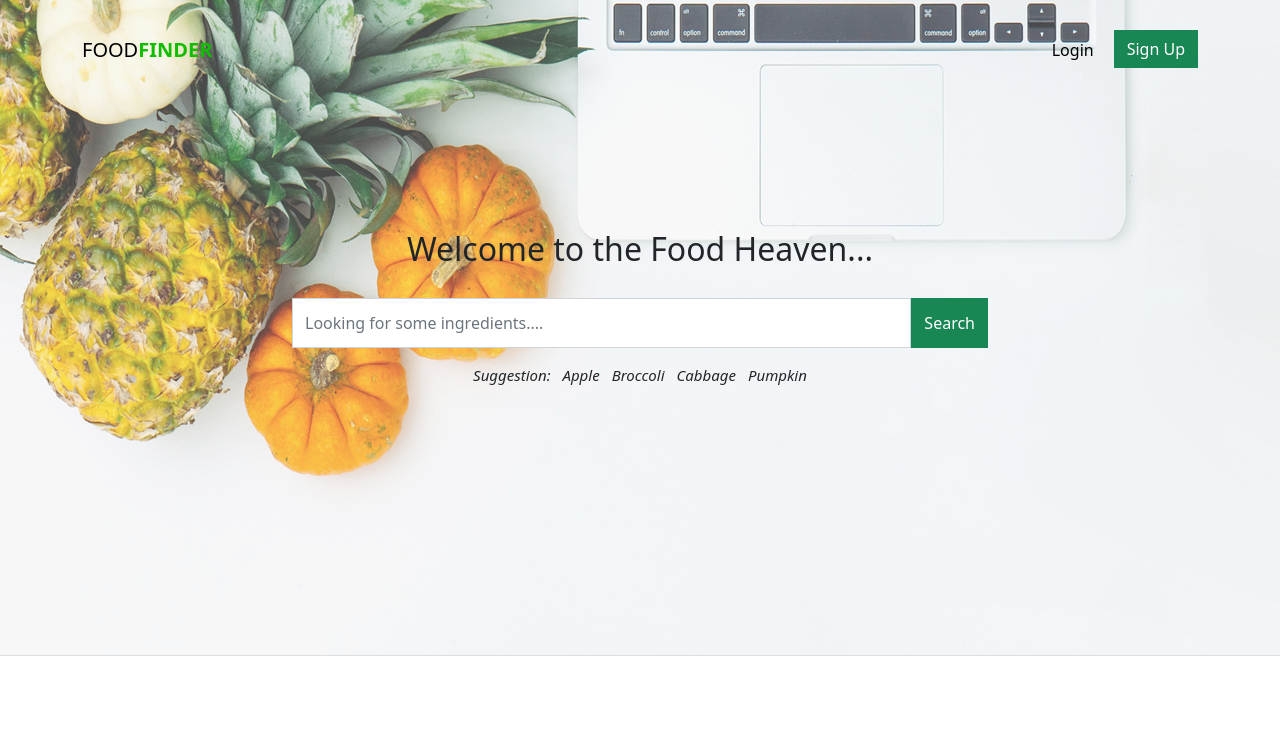
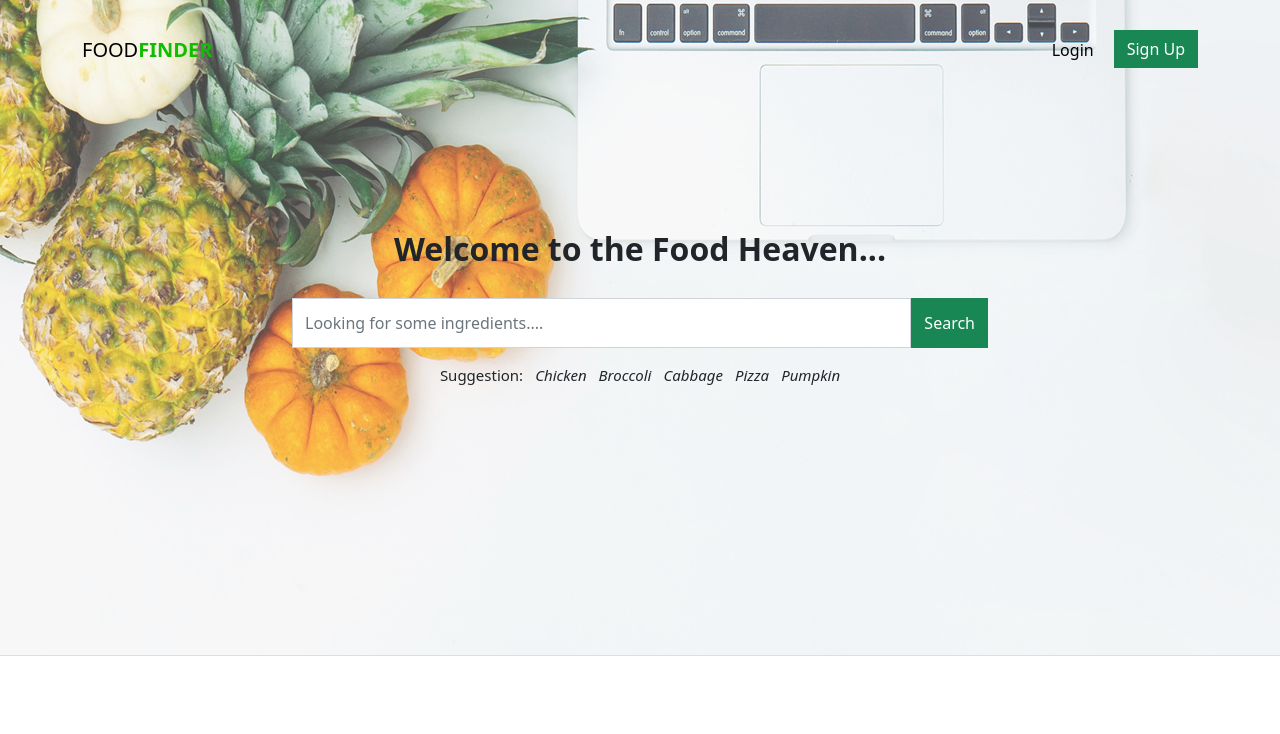
Before and after one commit to huizhen17/myrecipes, a React (Create React App) app in the folder client/: page / in a window 1280 px wide. Shown: the top 734 px of the page. Built offline with nearby package versions, Linux system fonts and the light colour scheme.

Commit message:
bug fixing

```diff
--- a/client/src/views/Homepage.js
+++ b/client/src/views/Homepage.js
@@ -106,7 +106,7 @@ function Homepage() {
           backgroundImage:
             "url(" + require("../assets/img/main-header.png").default + ")", opacity: 1,
         }}>
-        <h2 className="header-text text-center title">Welcome to the Food Heaven...</h2>
+        <h2 className="header-text text-center title"><b>Welcome to the Food Heaven...</b></h2>
         <Container className="container-md">
           <Form className="search-form" onSubmit={handleSearch} method="POST" encType="multipart/form-data">
             <InputGroup className="form-group-no-border" >
@@ -123,10 +123,11 @@ function Homepage() {
             </FormGroup>
           </Form>
           <div className="text-center suggestion">
-            <p><i>Suggestion: </i></p>
-            <p className="suggestion-item" onClick={()=>searchOnClick("apple")}><i>Apple </i></p>
+            <p>Suggestion:</p>
+            <p className="suggestion-item" onClick={()=>searchOnClick("chicken")}><i>Chicken </i></p>
             <p className="suggestion-item" onClick={()=>searchOnClick("broccoli")}><i>Broccoli </i></p>
             <p className="suggestion-item" onClick={()=>searchOnClick("cabbage")}><i>Cabbage </i></p>
+            <p className="suggestion-item" onClick={()=>searchOnClick("pizza")}><i>Pizza </i></p>
             <p className="suggestion-item" onClick={()=>searchOnClick("pumpkin")}><i>Pumpkin </i></p>
           </div>
           <p className={`${error !== null ? "errorMessage display-block" : "display-none"}`} color="danger">
```
